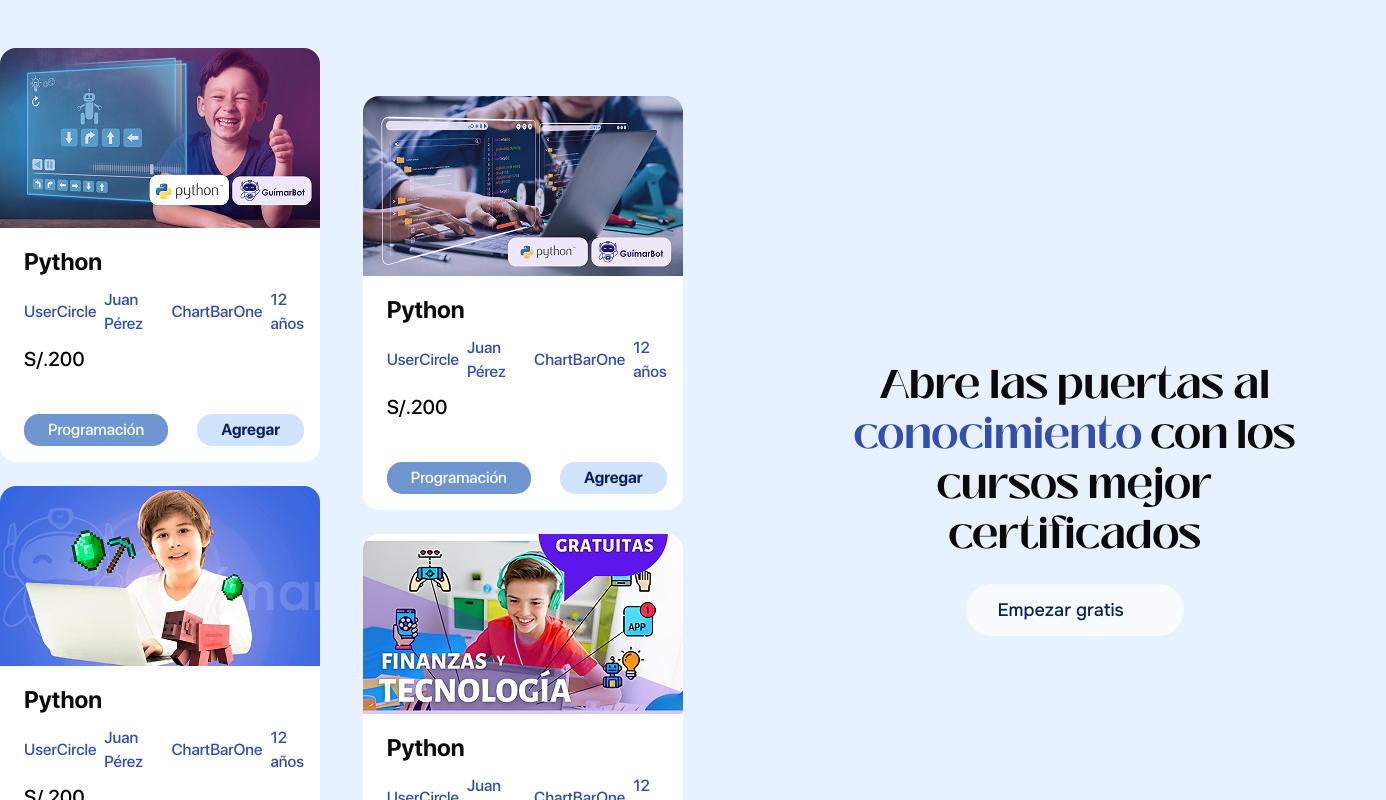
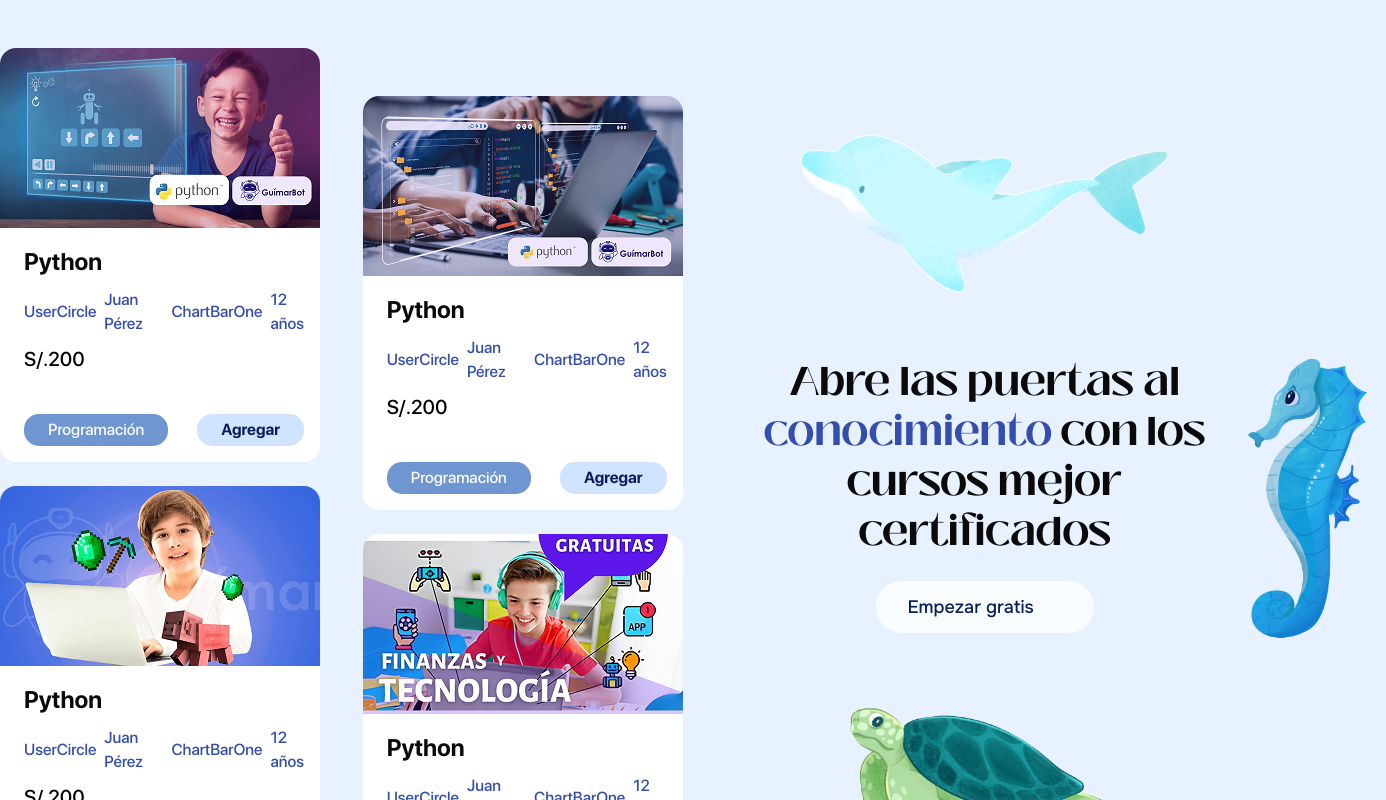
Before and after one commit to Uguimar-Platform/uguimar, a Next.js app: page / in a window 1280 px wide. Shown: the part 740-1540 px from the top of the page, 1386 px wide, since content can reach past the window. Built offline with nearby package versions, Linux system fonts and the light colour scheme; some icons are missing.

Commit message:
feat: implement image display section with layout and styles for Courses

```diff
--- a/src/app/components/organisms/courses/index.tsx
+++ b/src/app/components/organisms/courses/index.tsx
@@ -54,6 +54,12 @@ function Courses() {
         </div>
 
         <div className="flex justify-center items-center h-full text-center">
+          <div className="flex flex-col items-center justify-center">
+            <img
+              src="/dolphin.webp"
+              alt="dolphin"
+              className="w-[380px] pb-[50px]"
+            />
             <div className="flex flex-col items-center w-full">
               <LabelAtom
                 as="h1"
@@ -114,6 +120,13 @@ function Courses() {
                 text="Empezar gratis"
               />
             </div>
+            <img src="/turtle.webp" alt="turtle" className="w-[300px] pt-[70px]" />
+          </div>
+          <img
+            src="/seahorse.webp"
+            alt="seahorse"
+            className="w-[150px] ml-[30px]"
+          />
         </div>
       </div>
     </div>
```
Lines whose indentation alone changed are shown as unchanged.
